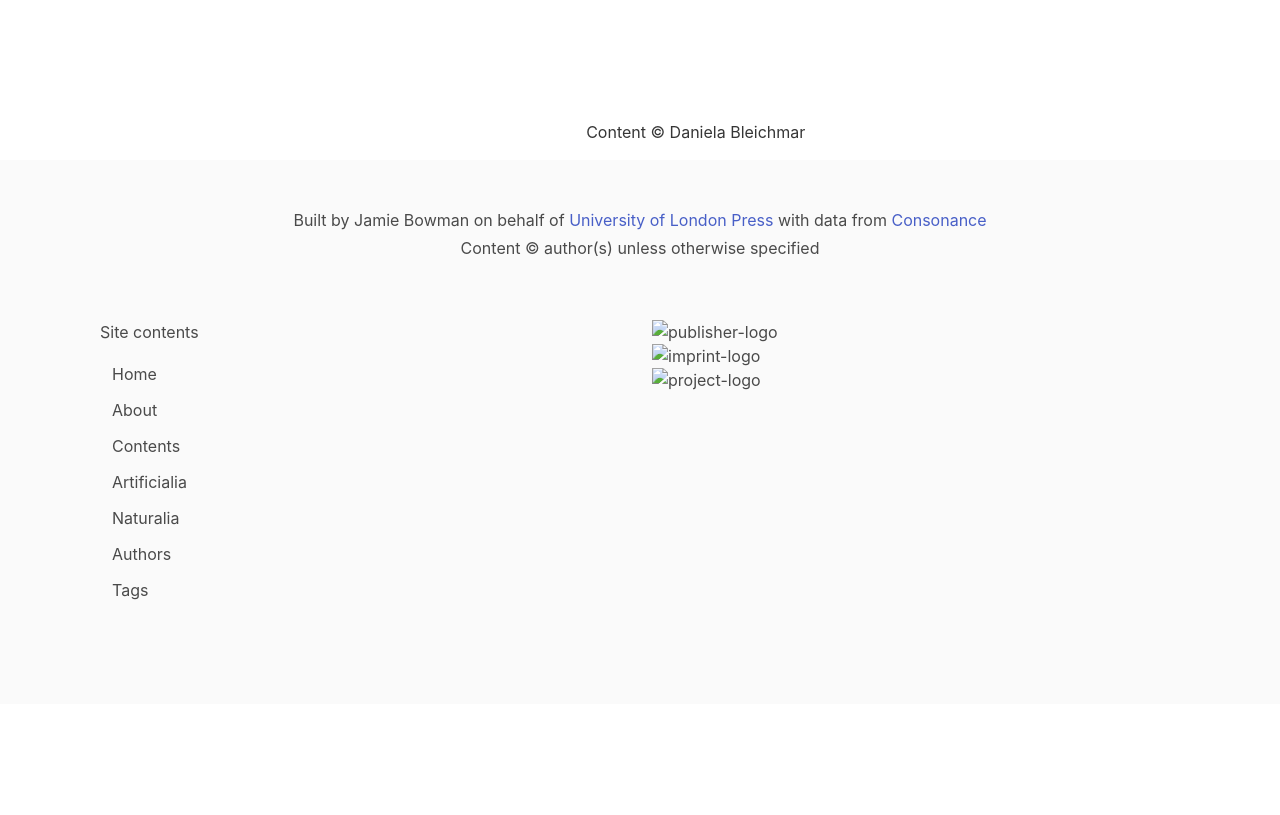
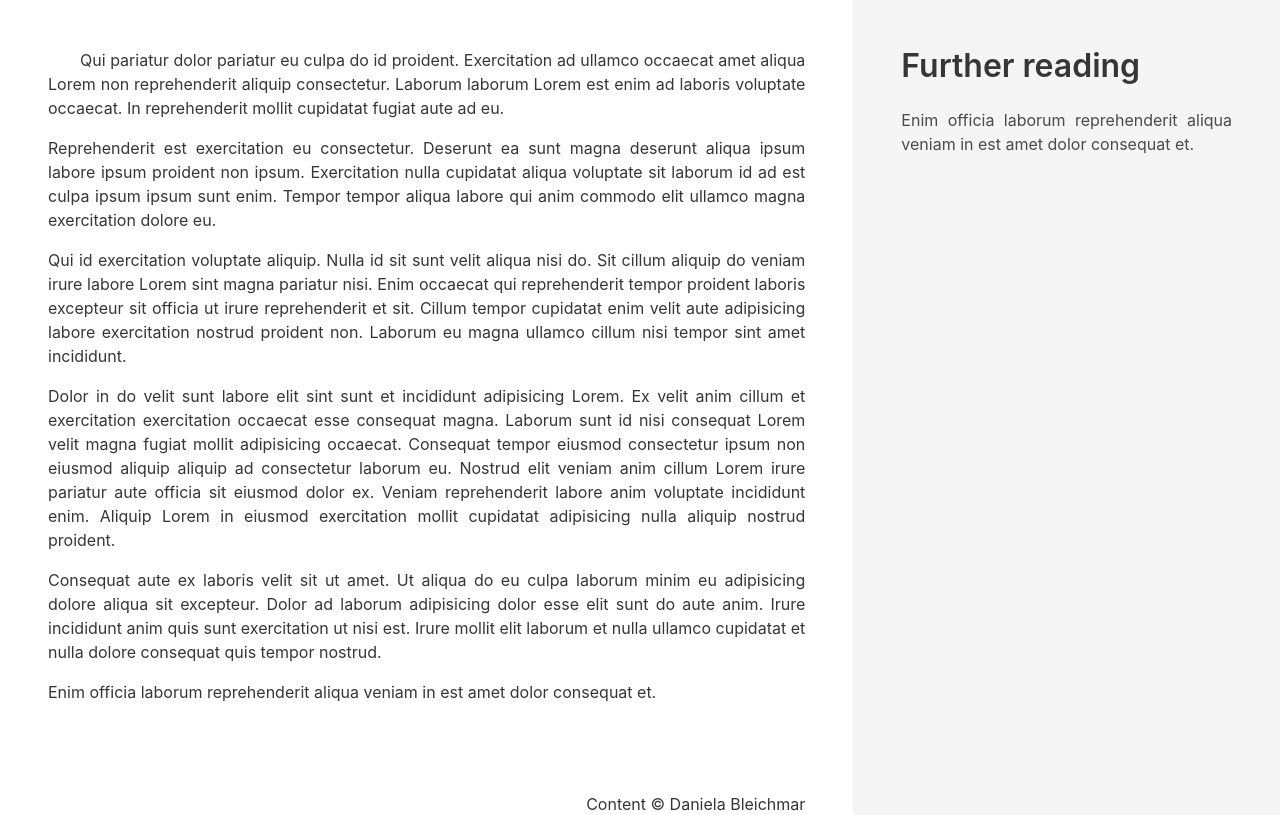
Before and after one commit to jamie-reece/cabinet-of-curiosities, a Jekyll site: the page built from content/_artificialia/codex-mendoza.md, in a window 1280 px wide and 1400 px high. Shown: the part 585-1400 px from the top of the window. Built offline with Jekyll 4.4.1, drawn with Linux system fonts in a browser that asks for light colours.

Commit message:
update desc

```diff
--- a/_includes/project_description.html
+++ b/_includes/project_description.html
@@ -9,6 +9,6 @@
       Aztec codices and Inca mummies, colonial paintings and indigenous maps, giant tortoises and precious hummingbirds.
     </p>
   </div>
-  <p class="has-text-centered"><a href="/about">Take a look inside</a></p>
+  <p class="has-text-centered"><a href="/about">Explore the cabinet</a></p>
   </div>
 </section>
--- a/content/_artificialia/codex-mendoza.md
+++ b/content/_artificialia/codex-mendoza.md
@@ -4,3 +4,18 @@ author_bio: "Daniela is an academic at the <a href='#'>University of Atlantis</a
 tags: writing codices
 weight: 1
 ---
+Qui pariatur dolor pariatur eu culpa do id proident. Exercitation ad ullamco occaecat amet aliqua Lorem non reprehenderit aliquip consectetur. Laborum laborum Lorem est enim ad laboris voluptate occaecat. In reprehenderit mollit cupidatat fugiat aute ad eu.
+
+Reprehenderit est exercitation eu consectetur. Deserunt ea sunt magna deserunt aliqua ipsum labore ipsum proident non ipsum. Exercitation nulla cupidatat aliqua voluptate sit laborum id ad est culpa ipsum ipsum sunt enim. Tempor tempor aliqua labore qui anim commodo elit ullamco magna exercitation dolore eu.
+
+Qui id exercitation voluptate aliquip. Nulla id sit sunt velit aliqua nisi do. Sit cillum aliquip do veniam irure labore Lorem sint magna pariatur nisi. Enim occaecat qui reprehenderit tempor proident laboris excepteur sit officia ut irure reprehenderit et sit. Cillum tempor cupidatat enim velit aute adipisicing labore exercitation nostrud proident non. Laborum eu magna ullamco cillum nisi tempor sint amet incididunt.
+
+Dolor in do velit sunt labore elit sint sunt et incididunt adipisicing Lorem. Ex velit anim cillum et exercitation exercitation occaecat esse consequat magna. Laborum sunt id nisi consequat Lorem velit magna fugiat mollit adipisicing occaecat. Consequat tempor eiusmod consectetur ipsum non eiusmod aliquip aliquip ad consectetur laborum eu. Nostrud elit veniam anim cillum Lorem irure pariatur aute officia sit eiusmod dolor ex. Veniam reprehenderit labore anim voluptate incididunt enim. Aliquip Lorem in eiusmod exercitation mollit cupidatat adipisicing nulla aliquip nostrud proident.
+
+Consequat aute ex laboris velit sit ut amet. Ut aliqua do eu culpa laborum minim eu adipisicing dolore aliqua sit excepteur. Dolor ad laborum adipisicing dolor esse elit sunt do aute anim. Irure incididunt anim quis sunt exercitation ut nisi est. Irure mollit elit laborum et nulla ullamco cupidatat et nulla dolore consequat quis tempor nostrud.
+
+# Further reading
+
+Enim officia laborum reprehenderit aliqua veniam in est amet dolor consequat et.
+
+Enim officia laborum reprehenderit aliqua veniam in est amet dolor consequat et.
```
